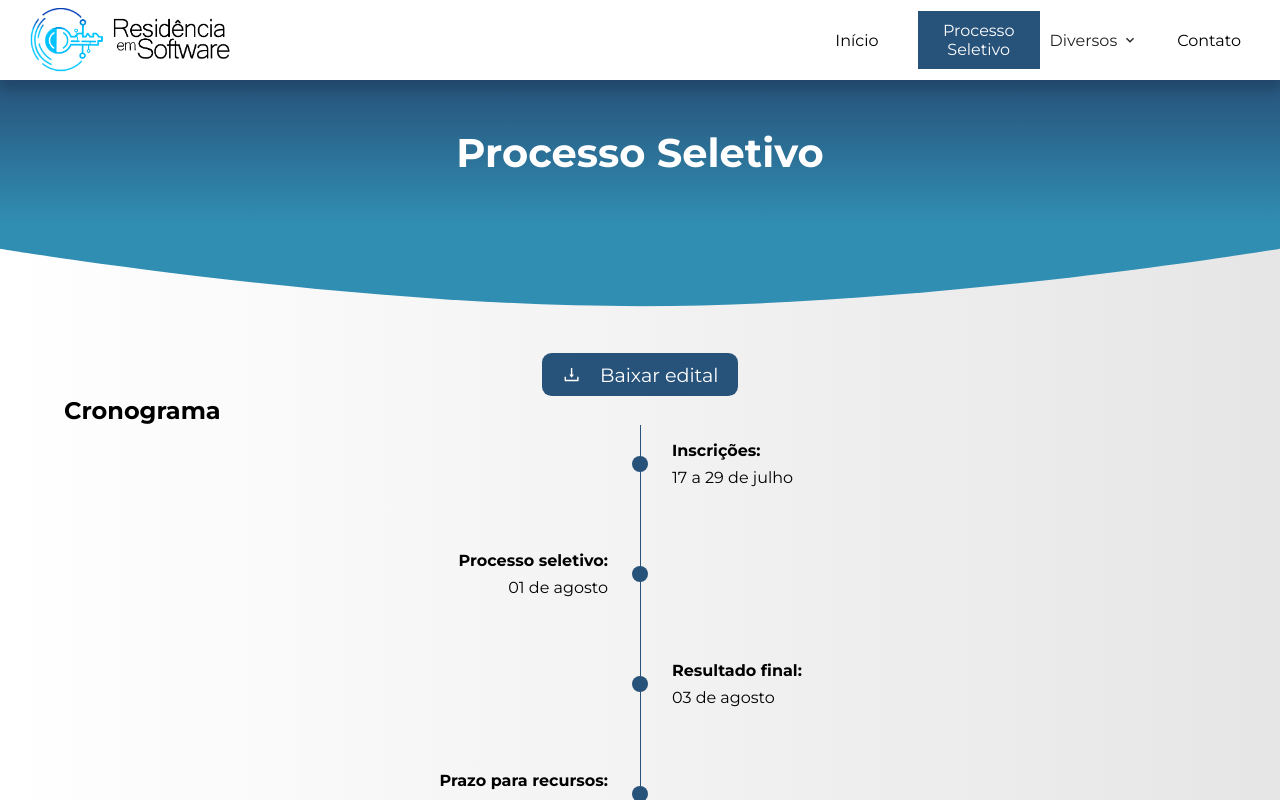
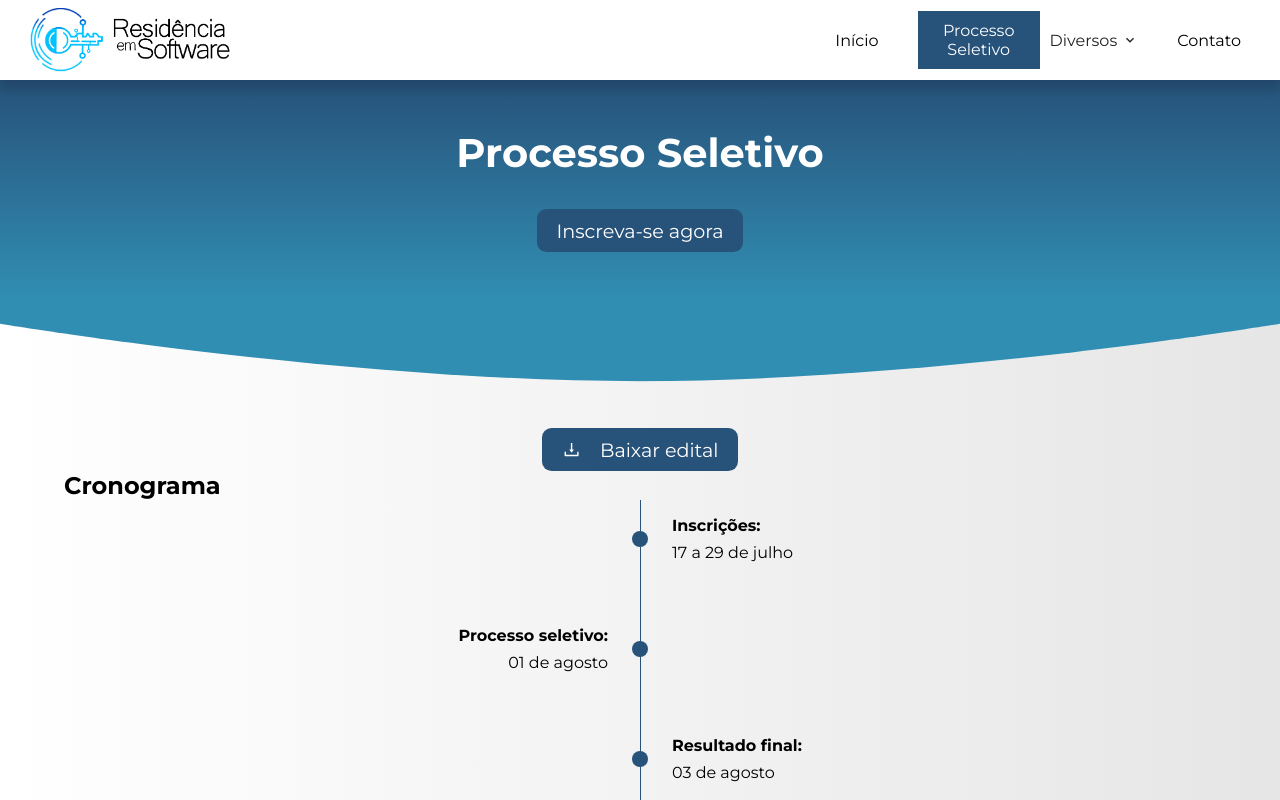
Before and after one commit to igorroc/residencia-next, a Next.js app: page /processo-seletivo in a window 1280 px wide. Shown: the top 800 px of the page. Built offline with nearby package versions, Linux system fonts and the light colour scheme.

Commit message:
fix: Inscrições na pagina de processo seletivo

```diff
--- a/src/app/processo-seletivo/page.tsx
+++ b/src/app/processo-seletivo/page.tsx
@@ -15,15 +15,15 @@
 					<div className={styles.heroContent}>
 						<h1 className={styles.heroTitle}>Processo Seletivo</h1>
 					</div>
+					<a href="https://docs.google.com/forms/d/e/1FAIpQLSeOcYRlOrIM2D7McbLLQve2rhvJsdiONvLOKjcy6d3id_B19A/formResponse" className={styles.heroButton}>
+						Inscreva-se agora
+					</a>
 				</div>
 
 				<WaveSvg className={styles.waveSvg} color="#318eb3" />
 			</section>
 
-			<a
-				href="/Edital_Residentes_Residencia_TIC18.pdf"
-				className={styles.heroButton}
-			>
+			<a href="/Edital_Residentes_Residencia_TIC18.pdf" className={styles.heroButton}>
 				<AiOutlineDownload />
 				Baixar edital
 			</a>
```
